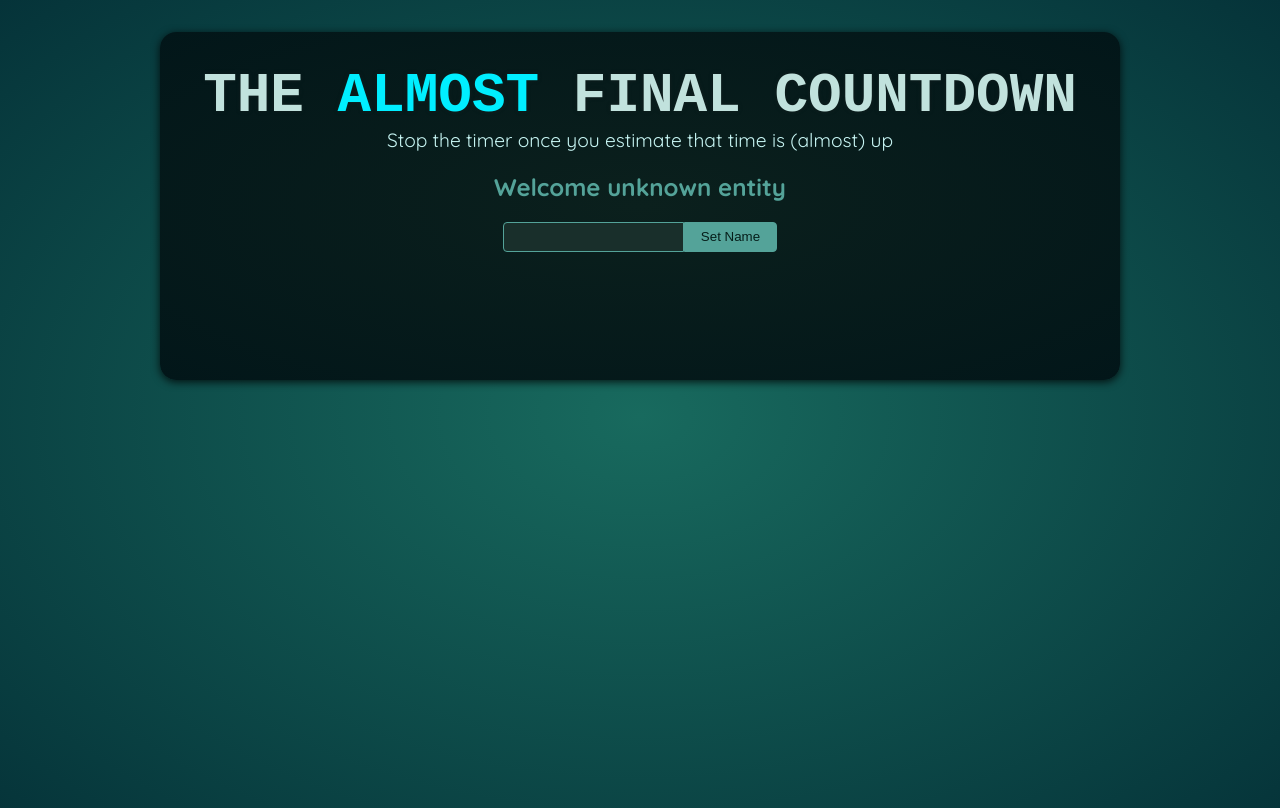
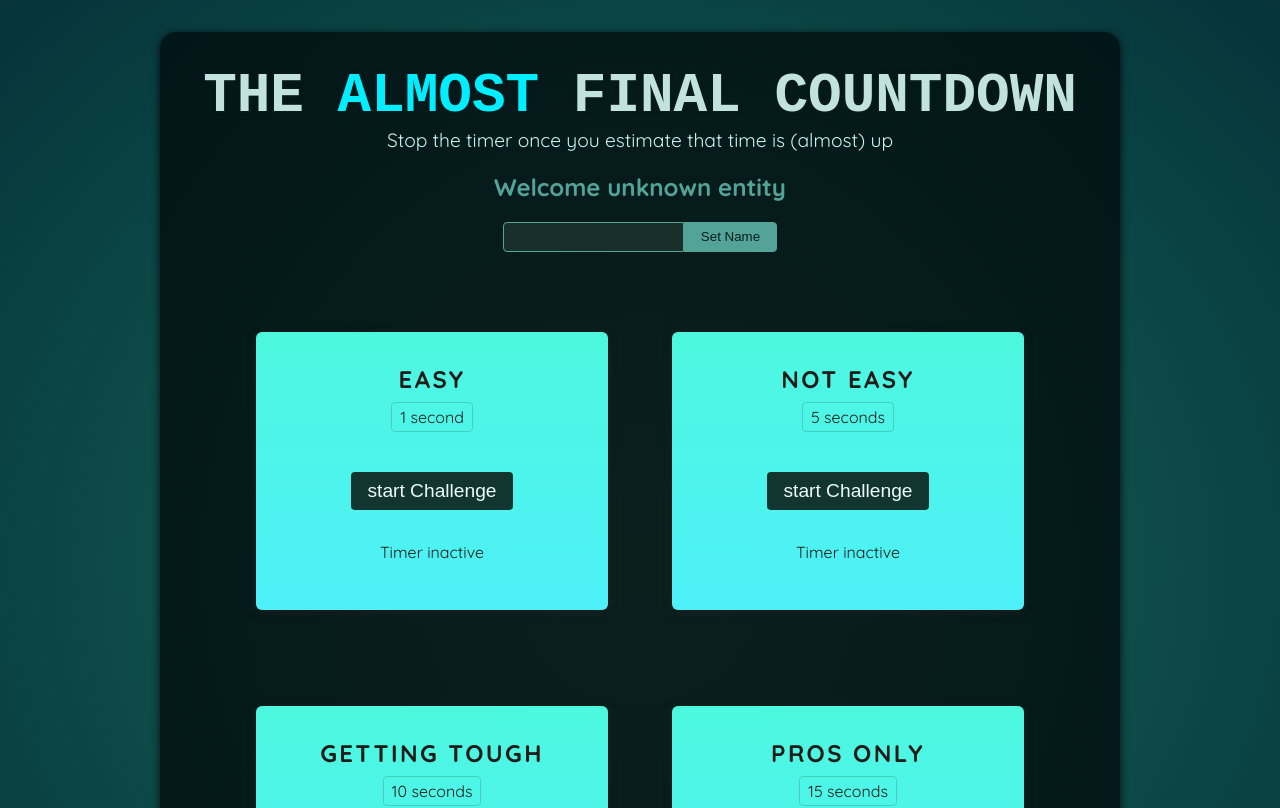
Before and after one commit to ZoDD-Script/sturdy-spork, a React (Vite) app: page / in a window 1280 px wide. Shown: the top 808 px of the page. Built offline with nearby package versions, Linux system fonts and the light colour scheme; a web font is replaced by a local one.

Commit message:
setting timers/ managing states

```diff
--- a/src/App.jsx
+++ b/src/App.jsx
@@ -1,10 +1,16 @@
 import Player from './components/Player.jsx';
+import TimerChallenge from './components/TimerChallnge.jsx';
 
 function App() {
   return (
     <>
       <Player />
-      <div id="challenges"></div>
+      <div id="challenges">
+        <TimerChallenge title='Easy' targeTime={1} />
+        <TimerChallenge title='Not Easy' targeTime={5} />
+        <TimerChallenge title='Getting tough' targeTime={10} />
+        <TimerChallenge title='Pros only' targeTime={15} />
+      </div>
     </>
   );
 }
--- /dev/null
+++ b/src/components/TimerChallnge.jsx
@@ -0,0 +1,36 @@
+import { useState } from "react"
+
+export default function TimerChallenge({ title, targeTime }) {
+  const [ timeStarted, setTimeStarted ] = useState(false)
+  const [ timeExpired, setTimeExpired ] = useState(false)
+
+  function handleStart() {
+    setTimeout(() => {
+      setTimeExpired(true)
+    }, targeTime * 1000)
+
+    setTimeStarted(true)
+  }
+
+  function handleStop() {
+
+  }
+
+  return(
+    <section className="challenge">
+      <h2>{title}</h2>
+      {timeExpired && <p>You lost</p>}
+      <p className="challenge-time">
+        {targeTime} second{targeTime > 1 ? 's' : ''}
+      </p>
+      <p>
+        <button onClick={handleStart}>
+          {timeStarted ? 'stop' : 'start'} Challenge
+        </button>
+      </p>
+      <p className={timeStarted ? 'active' : undefined}>
+        {timeStarted ? 'Time is running...' : 'Timer inactive'}
+      </p>
+    </section>
+  )
+}
```
